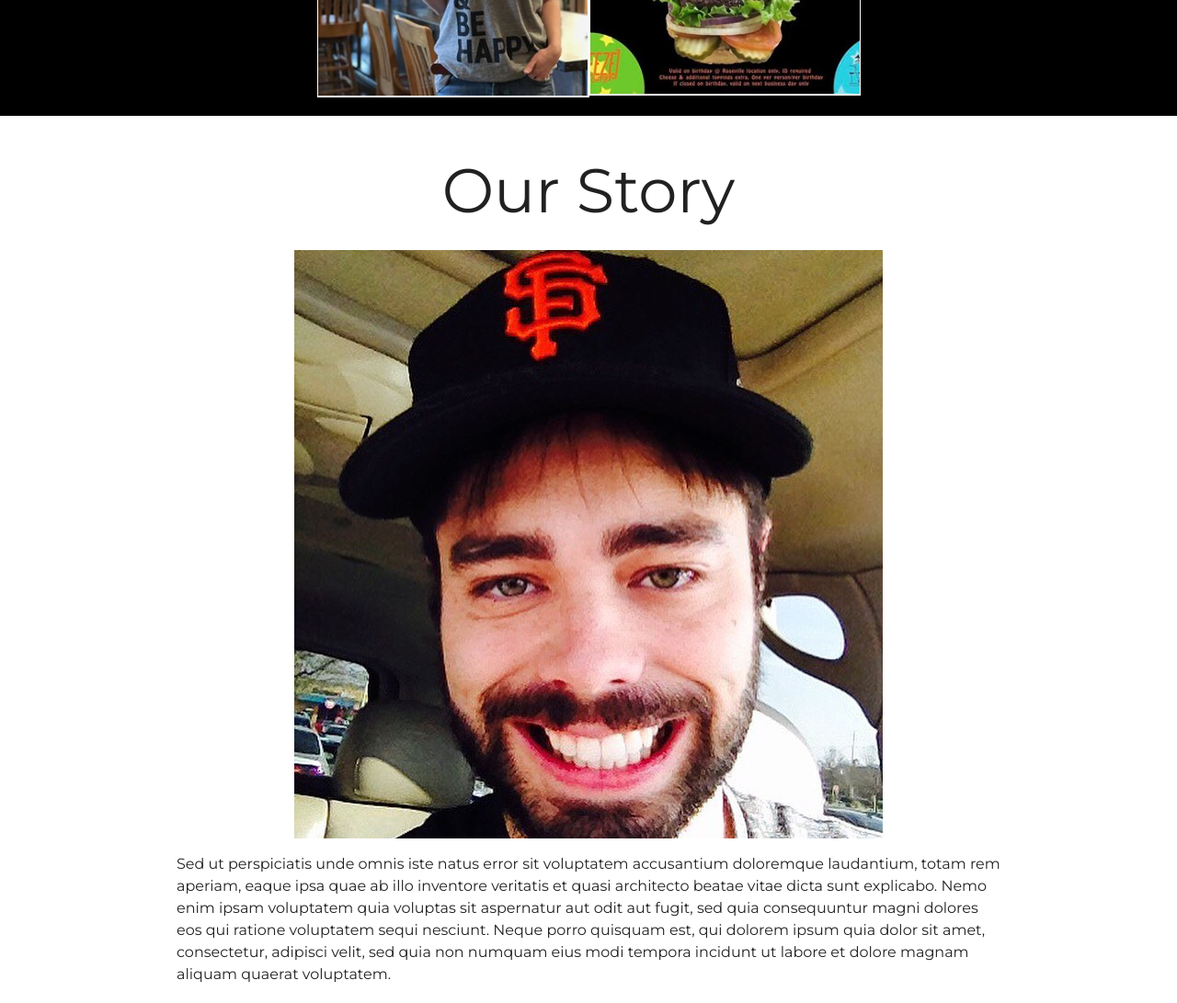
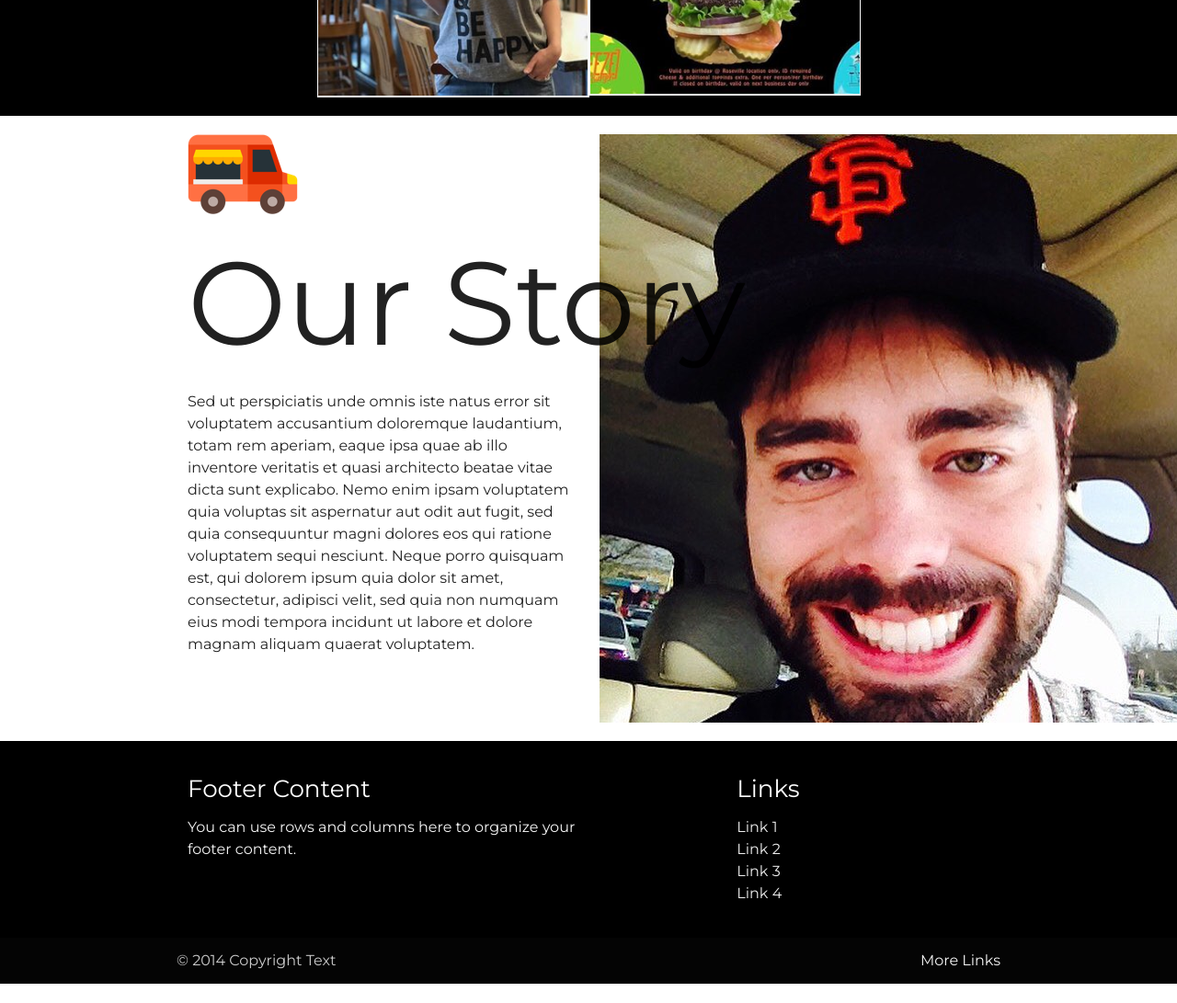
Before and after one commit to amcgladd/foodtruck, a website built with webpack: page src/index.html in a window 1280 px wide. Shown: the part 3260-4351 px from the top of the page at 92% size. After the commit the page ends 4330 px from the top, so only its background shows below. Built offline with nearby package versions, Linux system fonts and the light colour scheme.

Commit message:
add desktop version of our story

```diff
--- a/src/index.html
+++ b/src/index.html
@@ -41,25 +41,6 @@
 </ul>
 
 <main>
-
-<!-- <div class="container">
-  <div class="row">
-
-  </div>
-  <div class="row">
-    <div class="column">
-
-    </div>
-    <div class="column">
-
-    </div>
-  </div>
-</div> -->
-
-
-  <!-- <div class="welcome-box">
-    <img class="image" src="assets/img/head-burger.jpg" alt="pic of juicy burger">
-  </div> -->
 
   <div class="carousel carousel-slider center">
     <div class="carousel-fixed-item center">
@@ -250,36 +231,6 @@
       </div>
     </div>
 
-<!-- <div class="social-bg">
-  <div class="social container">
-    <div class="row">
-      <div class="col s6 m4">
-        <img class="image" src="assets/img/insta1.png" alt="pic of juicy burger">
-      </div>
-      <div class="col s6 m4">
-        <img class="image" src="assets/img/insta2.png" alt="pic of juicy burger">
-      </div>
-      <div class="col s6 m4">
-        <img class="image" src="assets/img/insta3.png" alt="pic of juicy burger">
-      </div>
-      <div class="col s6 m4">
-        <img class="image" src="assets/img/insta4.png" alt="pic of juicy burger">
-      </div>
-      <div class="col s6 m4">
-        <img class="image" src="assets/img/insta5.png" alt="pic of juicy burger">
-      </div>
-      <div class="col s6 m4">
-        <img class="image" src="assets/img/insta6.png" alt="pic of juicy burger">
-      </div>
-      <div class="col s6 m4">
-        <img class="image" src="assets/img/insta7.png" alt="pic of juicy burger">
-      </div>
-      <div class="col s6 m4">
-        <img class="image" src="assets/img/insta8.png" alt="pic of juicy burger">
-      </div>
-    </div>
-  </div>
-</div> -->
 <div class="flex-box-bg">
 <div class="flex-box container">
   <div>
@@ -309,15 +260,20 @@
 </div>
 </div>
 
-<div class= "our-story container">
-  <h1>Our Story</h1>
-  <img src="assets/img/brandon.jpg" alt="brandon">
-  <div>
-    <p>Sed ut perspiciatis unde omnis iste natus error sit voluptatem accusantium doloremque laudantium, totam rem aperiam, eaque ipsa quae ab illo inventore veritatis et quasi architecto beatae vitae dicta sunt explicabo. Nemo enim ipsam voluptatem quia voluptas sit aspernatur aut odit aut fugit, sed quia consequuntur magni dolores eos qui ratione voluptatem sequi nesciunt. Neque porro quisquam est, qui dolorem ipsum quia dolor sit amet, consectetur, adipisci velit, sed quia non numquam eius modi tempora incidunt ut labore et dolore magnam aliquam quaerat voluptatem.</p>
+<div class="our-story-desktop container">
+  <div class="row">
+    <div class="col m12 l6" id="story-info">
+      <img src="assets/img/foodtruck.png" alt="pic of juicy burger">
+      <div id="our-story-title">Our Story</div>
+      <div>Sed ut perspiciatis unde omnis iste natus error sit voluptatem accusantium doloremque laudantium, totam rem aperiam, eaque ipsa quae ab illo inventore veritatis et quasi architecto beatae vitae dicta sunt explicabo. Nemo enim ipsam voluptatem quia voluptas sit aspernatur aut odit aut fugit, sed quia consequuntur magni dolores eos qui ratione voluptatem sequi nesciunt. Neque porro quisquam est, qui dolorem ipsum quia dolor sit amet, consectetur, adipisci velit, sed quia non numquam eius modi tempora incidunt ut labore et dolore magnam aliquam quaerat voluptatem.</div>
+    </div>
+    <div class="col m12 l6" id="story-pic">
+      <img src="assets/img/brandon.jpg" alt="brandon">
+    </div>
   </div>
 </div>
+
 </main>
-
 <footer class="page-footer">
           <div class="container">
             <div class="row">
--- a/src/sass/styles.scss
+++ b/src/sass/styles.scss
@@ -4,9 +4,9 @@
     @content;
   }
 }
-* {
-  box-sizing: border-box;
-}
+// * {
+//   box-sizing: border-box;
+// }
 
 html {
   font-family: 'Montserrat', sans-serif;
@@ -31,8 +31,6 @@ html {
   }
   @include for-phone-only {
     .nav-mobile {
-      // display: flex;
-      // justify-content: center;
       display: block;
       position: relative;
       #nav-burger {
@@ -49,14 +47,11 @@ html {
         width: auto;
       }
     }
-    // border: 5px solid green;
     ul {
       display: none;
     }
-    li {
-      // border: 5px solid green;
-    }
   }
+
   font-size: 1.5rem;
   background-color: black;
   .nav-wrapper{
@@ -172,14 +167,7 @@ iframe {
   }
 }
 
-// .social {
-//   background-color: grey;
-//   overflow: hidden;
-//   .image {
-//     width: 100%;
-//     height: 33%;
-//   }
-// }
+
 .flex-box-bg {
   background-color: black;
   width:100%;
@@ -194,12 +182,19 @@ iframe {
   flex-wrap: wrap;
 }
 
-.our-story {
-  // margin-top: 20px;
-  display: flex;
-  flex-direction: column;
-  align-items: center;
+.our-story-desktop {
+  margin-top: 20px;
   margin-bottom: 20px;
+  position: relative;
+  #our-story-title {
+    z-index: 1;
+    font-size: 8rem;
+    white-space: nowrap;
+    position: relative;
+  }
+  #our-story-pic {
+    z-index:0;
+  }
 }
 
 footer {
```
